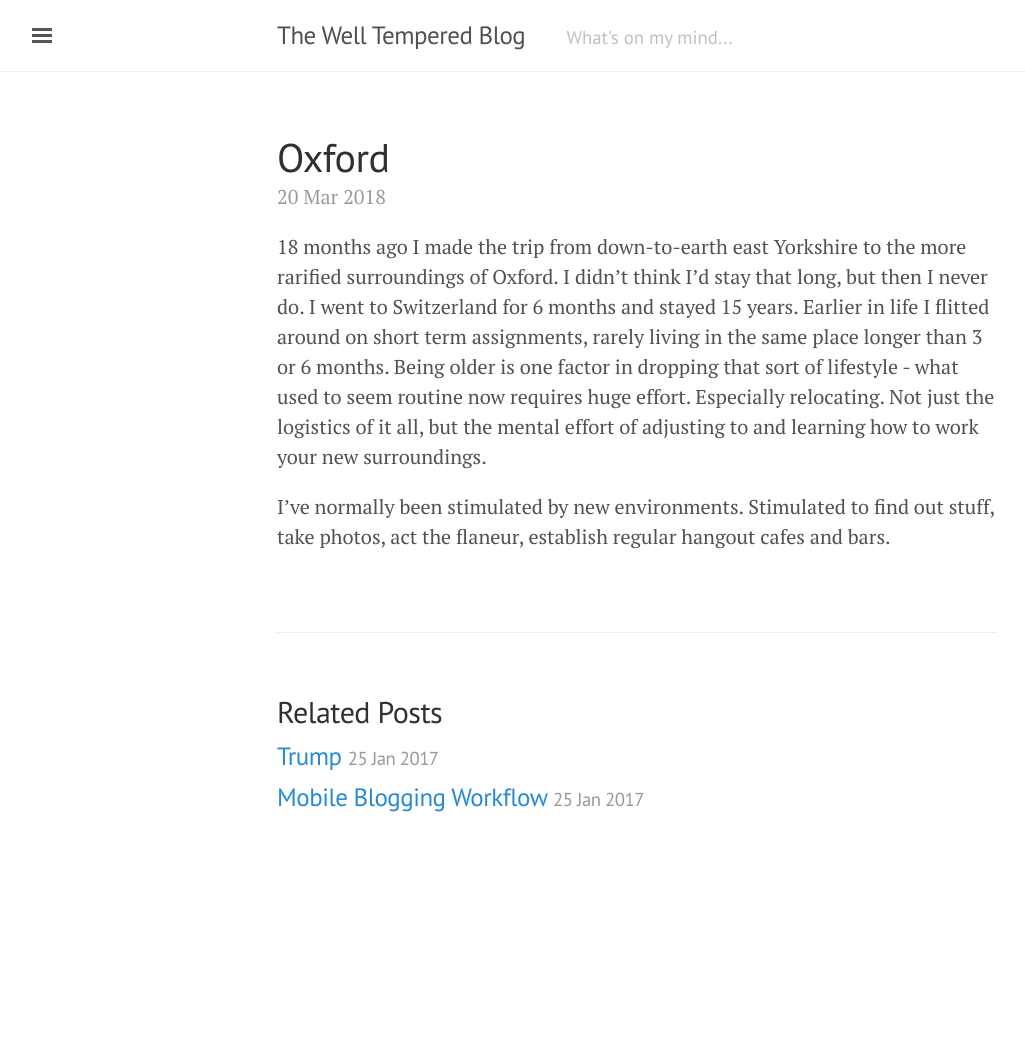
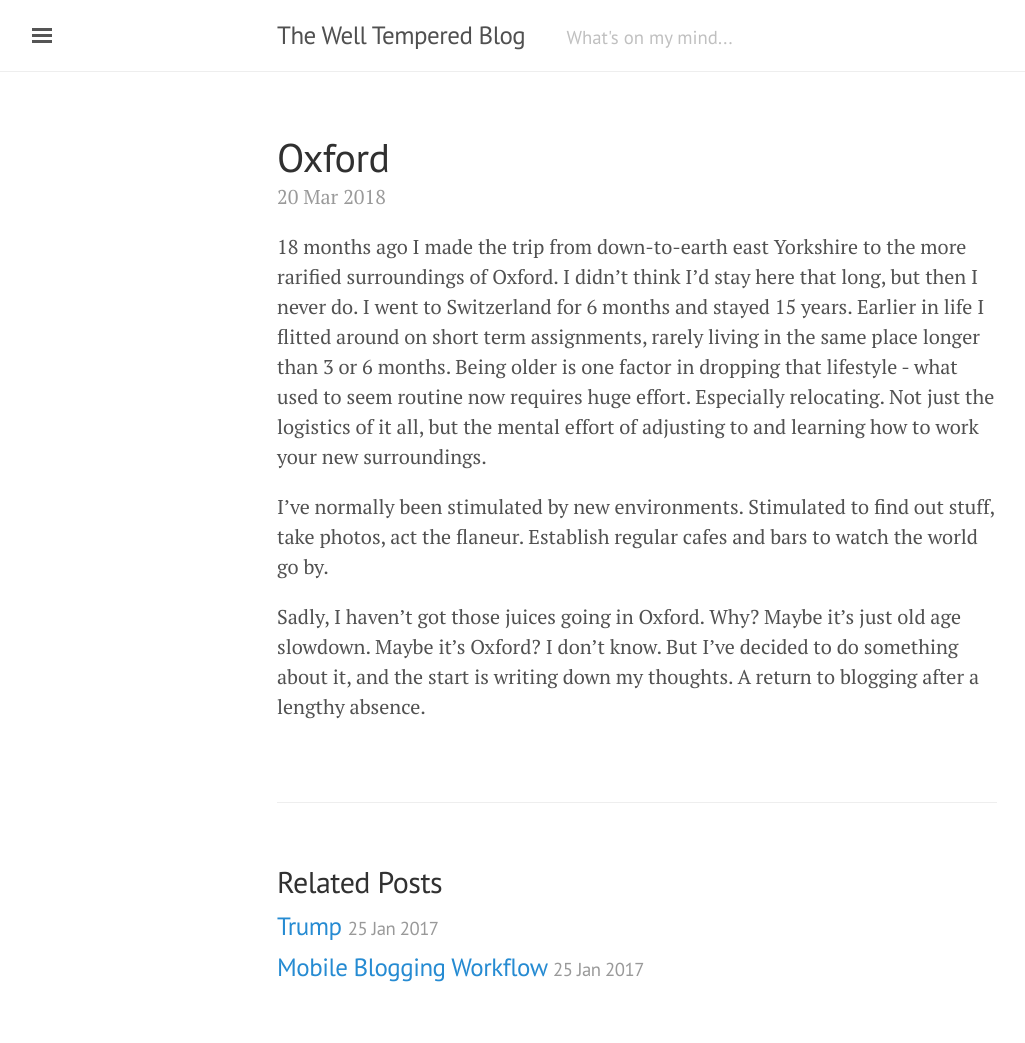
Before and after one commit to Richardtugwell/richardtugwell.github.io, a Jekyll site: the page built from _posts/2018-03-20-Oxford.md, in a window 1280 px wide. Shown: the whole page, without its empty margins (3-1028 px from the left). Built offline with Jekyll 4.4.1, drawn with Linux system fonts in a browser that asks for light colours; comment, search, counter and statistics services are not loaded; before the commit the page ends 900 px from its top, so only the background shows below that.

Commit message:
Update 2018-03-20-Oxford.md

```diff
--- a/_posts/2018-03-20-Oxford.md
+++ b/_posts/2018-03-20-Oxford.md
@@ -4,6 +4,8 @@ title: Oxford
 date: '2018-03-20 11:30'
 published: true
 ---
-18 months ago I made the trip from down-to-earth east Yorkshire to the more rarified surroundings of Oxford. I didn’t think I’d stay that long, but then I never do. I went to Switzerland for 6 months and stayed 15 years. Earlier in life I flitted around on short term assignments, rarely living in the same place longer than 3 or 6 months. Being older is one factor in dropping that sort of lifestyle - what used to seem routine now requires huge effort. Especially relocating. Not just the logistics of it all, but the mental effort of adjusting to and learning how to work your new surroundings.
+18 months ago I made the trip from down-to-earth east Yorkshire to the more rarified surroundings of Oxford. I didn’t think I’d stay here that long, but then I never do. I went to Switzerland for 6 months and stayed 15 years. Earlier in life I flitted around on short term assignments, rarely living in the same place longer than 3 or 6 months. Being older is one factor in dropping that lifestyle - what used to seem routine now requires huge effort. Especially relocating. Not just the logistics of it all, but the mental effort of adjusting to and learning how to work your new surroundings.
 
-I've normally been stimulated by new environments. Stimulated to find out stuff, take photos, act the flaneur, establish regular hangout cafes and bars.
+I've normally been stimulated by new environments. Stimulated to find out stuff, take photos, act the flaneur. Establish regular cafes and bars to watch the world go by.
+
+Sadly, I haven't got those juices going in Oxford. Why? Maybe it's just old age slowdown. Maybe it's Oxford? I don't know. But I've decided to do something about it, and the start is writing down my thoughts. A return to blogging after a lengthy absence.
```
